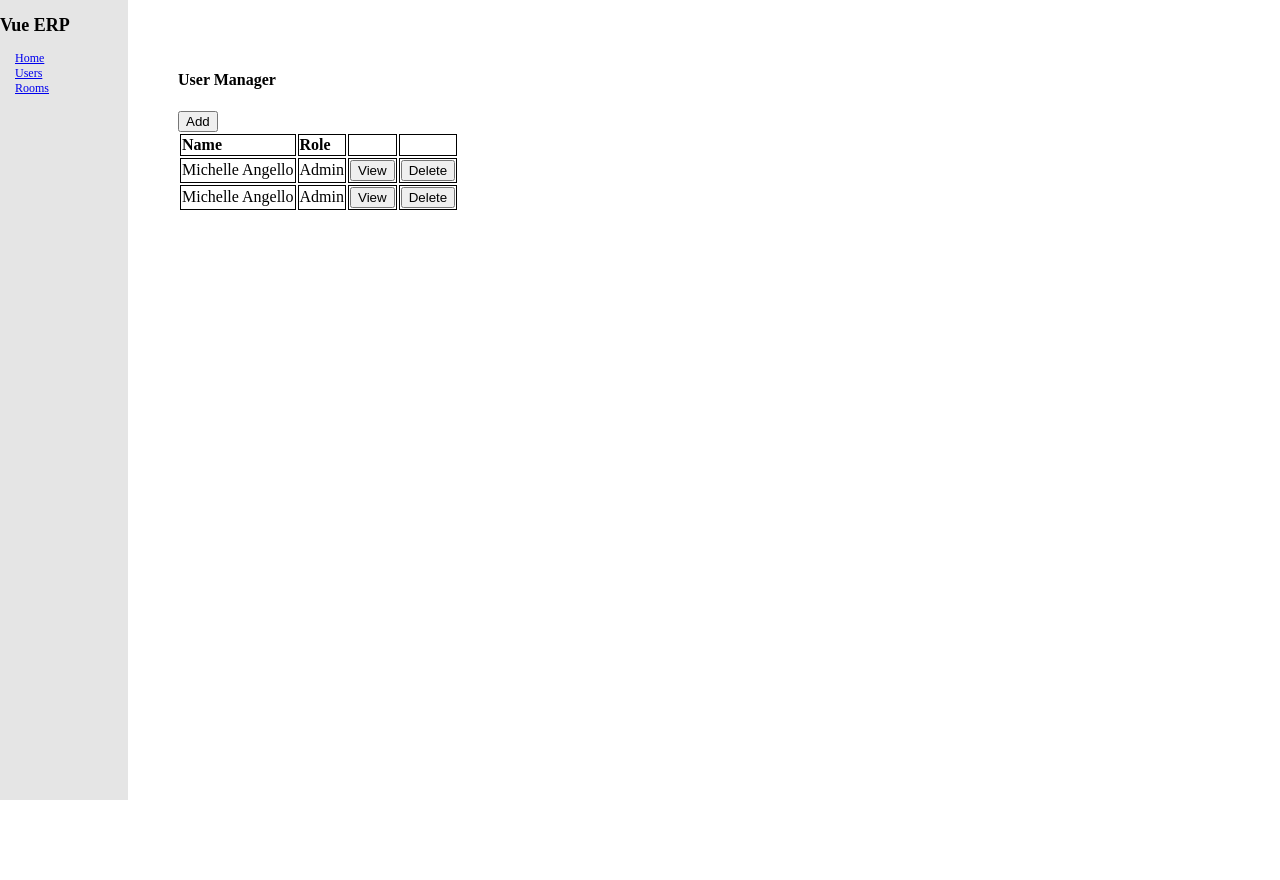
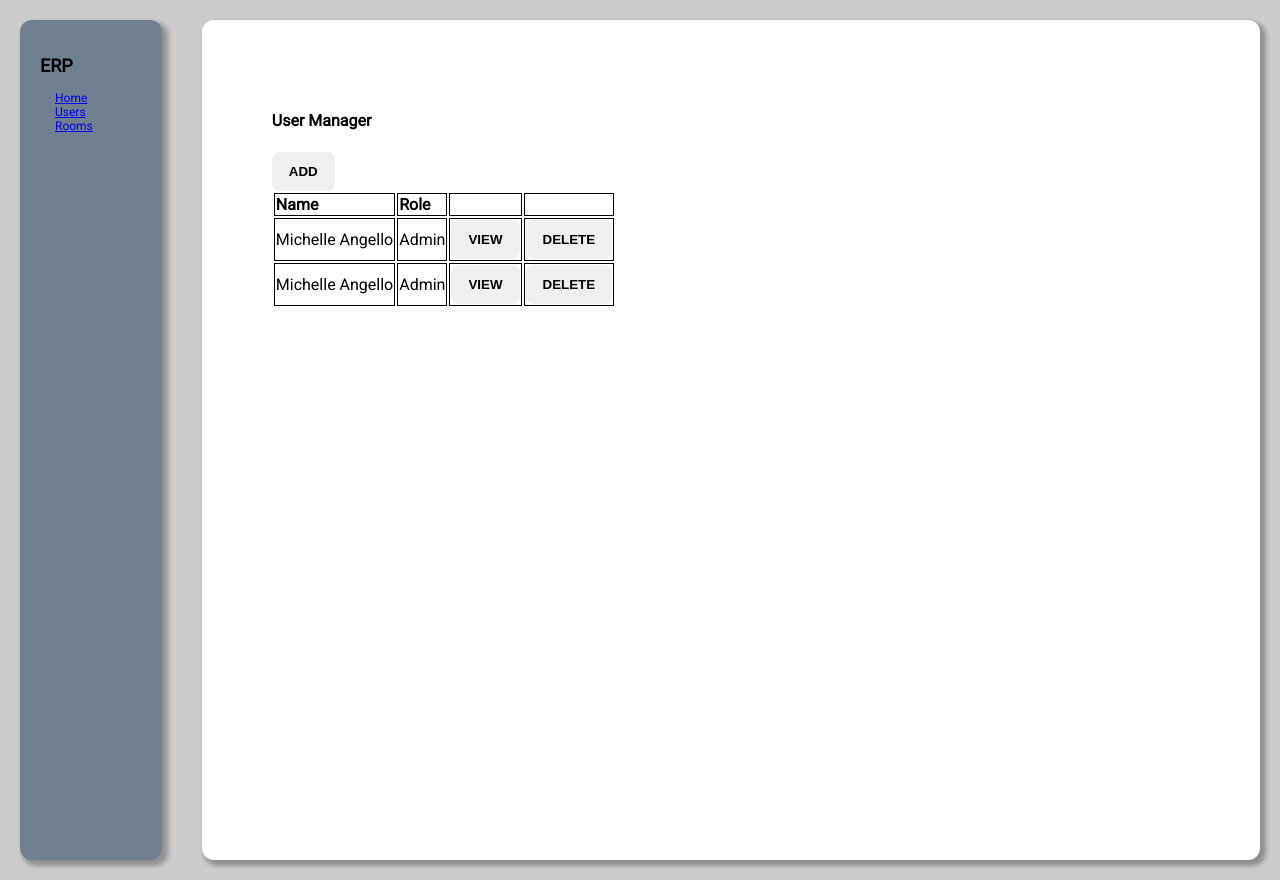
Before and after one commit to greyscrippt/pancakes-erp-vue-ts, a Vue app: page /users in a window 1280 px wide. Before the commit the page ends 800 px from the top, so only its background shows below. Built offline with nearby package versions, Linux system fonts and the light colour scheme.

Commit message:
Styled everything

```diff
--- a/index.html
+++ b/index.html
@@ -3,6 +3,9 @@
   <head>
     <meta charset="UTF-8">
     <link rel="icon" href="/favicon.ico">
+    <link rel="preconnect" href="https://fonts.googleapis.com">
+    <link rel="preconnect" href="https://fonts.gstatic.com" crossorigin>
+    <link href="https://fonts.googleapis.com/css2?family=Roboto&display=swap" rel="stylesheet">
     <meta name="viewport" content="width=device-width, initial-scale=1.0">
     <title>Vue ERP</title>
   </head>
--- a/src/App.vue
+++ b/src/App.vue
@@ -4,9 +4,9 @@ import { RouterLink, RouterView } from 'vue-router'
 
 <template>
   <header>
-    <div class='wrapper'>
+    <div class="wrapper">
       <nav>
-            <h1>Vue ERP</h1>
+        <h1>ERP</h1>
 
         <ul>
           <li><RouterLink to="/">Home</RouterLink></li>
@@ -14,18 +14,25 @@ import { RouterLink, RouterView } from 'vue-router'
           <li><RouterLink to="/rooms">Rooms</RouterLink></li>
         </ul>
       </nav>
+
+      <div class="page">
         <RouterView />
+      </div>
     </div>
   </header>
 </template>
 
 <style scoped>
 nav {
+  margin: 20px;
   width: 10vw;
   height: 100vh;
   font-size: 12px;
   text-align: left;
-    background-color: rgba(0, 0, 0, 0.1);
+  background-color: slategray;
+  border-radius: 12px;
+  padding: 20px;
+  box-shadow: 4px 4px 5px 2px rgba(0, 0, 0, 0.3);
 }
 
 a {
--- a/src/assets/styles.css
+++ b/src/assets/styles.css
@@ -1,7 +1,22 @@
 body {
-    margin: 0;
+  margin: 0;
+  background-color: rgba(0, 0, 0, 0.2);
+  font-family: 'Roboto', sans-serif;
+}
+
+button {
+  padding: 10px 15px 10px 15px;
+  border-color: rgba(0, 0, 0, 0);
+  border-radius: 8px;
+  font-weight: 600;
+  text-transform: uppercase;
 }
 
 .page {
-    padding: 50px;
+  background-color: white;
+  padding: 20px;
+  margin: 20px;
+  width: 100%;
+  border-radius: 12px;
+  box-shadow: 4px 4px 5px 2px rgba(0, 0, 0, 0.3);
 }
--- a/src/components/Modal.vue
+++ b/src/components/ModalComponent.vue
@@ -19,10 +19,7 @@ const props = defineProps({
         <div class="modal-footer">
           <slot name="footer">
             default footer
-            <button
-              class="modal-default-button"
-              @click="$emit('close')"
-            >OK</button>
+            <button class="modal-default-button" @click="$emit('close')">OK</button>
           </slot>
         </div>
       </div>
--- a/src/components/forms/CreateRoomForm.vue
+++ b/src/components/forms/CreateRoomForm.vue
@@ -1,14 +1,12 @@
-<script lang='ts' setup>
+<script lang="ts" setup>
+import { ref } from 'vue'
 
-import { ref } from 'vue';
-
-const username = ref();
-
+const username = ref()
 </script>
 
 <template>
-    <div>
-        <h3>Room name</h3>
-        <input type="text" v-model="username">
-    </div>
+  <div>
+    <h3>Room name</h3>
+    <input type="text" v-model="username" />
+  </div>
 </template>
--- a/src/components/forms/CreateUserForm.vue
+++ b/src/components/forms/CreateUserForm.vue
@@ -1,18 +1,16 @@
-<script lang='ts' setup>
+<script lang="ts" setup>
+import { ref } from 'vue'
 
-import { ref } from 'vue';
-
-const username = ref();
-const role = ref();
-
+const username = ref()
+const role = ref()
 </script>
 
 <template>
-    <div>
-        <h3>Username</h3>
-        <input type="text" v-model="username">
+  <div>
+    <h3>Username</h3>
+    <input type="text" v-model="username" />
 
-        <h3>Role</h3>
-        <input type="text" v-model="role">
-    </div>
+    <h3>Role</h3>
+    <input type="text" v-model="role" />
+  </div>
 </template>
--- a/src/views/RoomManagerView.vue
+++ b/src/views/RoomManagerView.vue
@@ -1,21 +1,19 @@
-<script setup lang='ts'>
+<script setup lang="ts">
+import Modal from '../components/ModalComponent.vue'
+import CreateRoomForm from '../components/forms/CreateRoomForm.vue'
 
-import Modal from '../components/Modal.vue';
-import CreateRoomForm from '../components/forms/CreateRoomForm.vue';
-
-import { ref } from 'vue';
+import { ref } from 'vue'
 
 const showModal = ref(false)
 
 const rooms = ref([
-    { name: "Das Auto", isOccupied: true    },
-    { name: "Herr Osvald", isOccupied: false   },
-]);
-
+  { name: 'Das Auto', isOccupied: true },
+  { name: 'Herr Osvald', isOccupied: false }
+])
 </script>
 
 <template>
-    <div class='usermanager'>
+  <div class="usermanager">
     <h4>Room Manager</h4>
 
     <button @click="showModal = true">Add</button>
@@ -49,7 +47,7 @@ const rooms = ref([
       <tbody>
         <tr v-for="item in rooms">
           <td>{{ item.name }}</td>
-                    <td>{{ (item.isOccupied) ? "Yes" : "No" }}</td>
+          <td>{{ item.isOccupied ? 'Yes' : 'No' }}</td>
           <td><button>View</button></td>
           <td><button>Delete</button></td>
         </tr>
@@ -59,12 +57,12 @@ const rooms = ref([
 </template>
 
 <style scoped>
-
 table {
   text-align: left;
 }
 
-th, td {
+th,
+td {
   border: 1px solid black;
   margin: 0;
 }
@@ -72,5 +70,4 @@ th, td {
 .usermanager {
   padding: 50px;
 }
-
 </style>
--- a/src/views/UserManagerView.vue
+++ b/src/views/UserManagerView.vue
@@ -1,21 +1,19 @@
-<script setup lang='ts'>
+<script setup lang="ts">
+import Modal from '../components/ModalComponent.vue'
+import CreateUserForm from '../components/forms/CreateUserForm.vue'
 
-import Modal from '../components/Modal.vue';
-import CreateUserForm from '../components/forms/CreateUserForm.vue';
-
-import { ref } from 'vue';
+import { ref } from 'vue'
 
 const showModal = ref(false)
 
 const users = ref([
-    { name: "Michelle Angello", role: 'Admin' },
-    { name: "Michelle Angello", role: 'Admin' },
-]);
-
+  { name: 'Michelle Angello', role: 'Admin' },
+  { name: 'Michelle Angello', role: 'Admin' }
+])
 </script>
 
 <template>
-    <div class='usermanager'>
+  <div class="usermanager">
     <h4>User Manager</h4>
 
     <button @click="showModal = true">Add</button>
@@ -59,12 +57,12 @@ const users = ref([
 </template>
 
 <style scoped>
-
 table {
   text-align: left;
 }
 
-th, td {
+th,
+td {
   border: 1px solid black;
   margin: 0;
 }
@@ -72,5 +70,4 @@ th, td {
 .usermanager {
   padding: 50px;
 }
-
 </style>
```
Also changed, not shown: src/router/index.ts (+6 -6 lines), src/views/HomeView.vue (+2 -5 lines). Lines whose indentation alone changed are shown as unchanged.
